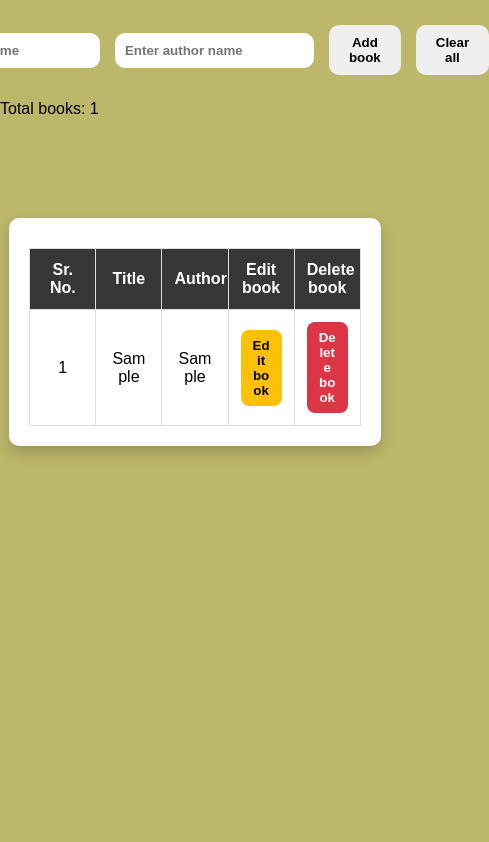
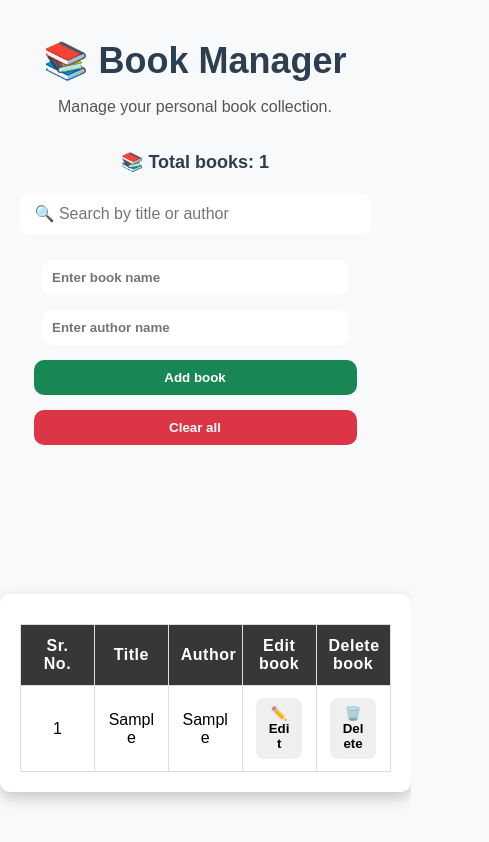
Before and after one commit to himanshujadav27/book-manager, a plain HTML site: page index.html in a window 390 px wide. Both pictures are taken after typing "Sample", "Sample" into the empty fields and a click on the button "Add book". Shown: the whole page, 489 px wide, since content can reach past the window. Drawn offline with Linux system fonts and the light colour scheme.

Commit message:
Remaining design done, search input added, better validations, table improvemnet, responsivenss done

```diff
--- a/assets/style.css
+++ b/assets/style.css
@@ -2,7 +2,7 @@ body {
 
     font-family: Arial, Helvetica, sans-serif;
 
-    background-color: darkkhaki;
+    background-color: #F8F9FA;
 
     color: black;
 
@@ -28,6 +28,8 @@ body {
 
 input {
 
+    box-sizing: border-box;
+
     padding: 10px;
 
     width: 300px;
@@ -37,6 +39,14 @@ input {
     border-radius: 10px;
 
     font-weight: bold;
+}
+
+input:focus{
+
+    outline:none;
+
+    box-shadow:0 0 8px rgba(13,110,253,.35);
+
 }
 
 button {
@@ -54,9 +64,20 @@ button {
     cursor: pointer;
 }
 
-.container-table {
+button:hover{
 
-    max-width: 85%;
+transform:translateY(-2px);
+
+}
+
+
+.table-wrapper {
+
+    max-width: 1000px;
+
+    overflow-x:auto;
+
+    width: 95%;
 
     margin: 100px auto;
 
@@ -95,6 +116,12 @@ th, td {
 td {
 
     word-break: break-all;
+
+}
+
+th {
+
+    letter-spacing: .5px;
 
 }
 
@@ -159,3 +186,157 @@ td button:hover {
     color:white;
 
 }
+
+#add_book{
+
+    background:#198754;
+
+    color:white;
+
+}
+
+#clear_btn{
+
+    background:#dc3545;
+
+    color:white;
+
+}
+
+.empty-message{
+
+    text-align:center;
+
+    padding:30px;
+
+    color:#6c757d;
+
+    font-style:italic;
+
+}
+
+#searchInput{
+
+    display:block;
+
+    width:350px;
+
+    max-width:90%;
+
+    margin:20px auto;
+
+    padding:12px 15px;
+
+    border:none;
+
+    border-radius:10px;
+
+    font-size:16px;
+
+    font-weight:500;
+
+    box-sizing:border-box;
+
+}
+
+.title{
+
+    text-align:center;
+
+    font-size:48px;
+
+    margin:40px 0 10px;
+
+    color:#2C3E50;
+
+}
+
+.subtitle{
+
+    text-align:center;
+
+    color:#555;
+
+    font-size:18px;
+
+    margin-bottom:35px;
+
+}
+
+#book_count{
+
+    text-align:center;
+
+    font-size:18px;
+
+    font-weight:bold;
+
+    color:#2C3E50;
+
+    margin:20px 0;
+
+}
+
+#error_msg{
+
+    text-align:center;
+
+    color:#DC3545;
+
+    font-weight:bold;
+
+    min-height:24px;
+
+    margin-top:10px;
+
+}
+
+@media(max-width:768px){
+
+     .title{
+
+        font-size:36px;
+
+    }
+
+    .subtitle{
+
+        font-size:16px;
+
+        padding:0 20px;
+
+    }
+
+    #searchInput{
+
+        width:90%;
+
+    }
+
+    .search-box{
+
+        flex-direction:column;
+
+    }
+
+    input{
+
+        width:90%;
+
+    }
+
+    button{
+
+        width:95%;
+
+    }
+
+    .container-table{
+
+        width:95%;
+
+        margin:40px auto;
+
+    }
+
+}
--- a/books.js
+++ b/books.js
@@ -5,6 +5,7 @@ let clear_btn = document.getElementById("clear_btn");
 let error_msg = document.getElementById("error_msg");
 let book_count = document.getElementById("book_count");
 let recordTable = document.getElementById("recordTable");
+const searchInput = document.getElementById("searchInput");
 
 
 let books = JSON.parse(
@@ -14,10 +15,85 @@ let books = JSON.parse(
 displayBooks();
 bookCount();
 
+authorInput.addEventListener("keydown", () => {
+
+    if(event.key == "Enter") {
+
+        add_book.click();
+
+    }
+
+})
+
+
+
+searchInput.addEventListener("input", searchBooks);
+
+function searchBooks() {
+
+        recordTable.innerHTML = "";
+
+        let searchText = searchInput.value.toLowerCase();
+
+            if(searchText === ""){
+
+                displayBooks();
+
+                return;
+
+            }
+
+
+        let found = false;
+
+        for(let i = 0; i < books.length; i++) {
+
+            let title = books[i].title.toLowerCase();
+
+            let author = books[i].author.toLowerCase();
+
+            if(title.includes(searchText) || author.includes(searchText)) {
+
+            found = true;
+
+            recordTable.innerHTML +=
+
+                        `<tr>
+
+                            <td>${i+1}</td>
+
+                            <td>${books[i].title}</td>
+
+                            <td>${books[i].author}</td>
+
+                            <td><button class="editButton" onclick="editBook(${i})">✏️ Edit</button></td>
+
+                            <td><button class="deleteButton" onclick="deleteBook(${i})">🗑️ Delete</button></td>
+
+                        </tr>`
+
+
+            }
+
+        }
+
+        if(!found){
+
+                recordTable.innerHTML = `
+                    <tr>
+                        <td colspan="5" class="empty-message">
+                            🔍 No matching books found.
+                        </td>
+                    </tr>
+                `;
+        }
+
+    }
+
 
 function bookCount() {
 
-    book_count.innerHTML = "Total books: " + books.length;
+    book_count.innerHTML = "📚 Total books: " + books.length;
 
 }
 
@@ -43,9 +119,9 @@ add_book.addEventListener("click", () => {
 
          books.push({
 
-             title: bookTitle_Input.value,
+             title: bookTitle_Input.value.trim(),
 
-             author: authorInput.value
+             author: authorInput.value.trim()
 
          });
 
@@ -71,6 +147,17 @@ function displayBooks(){
     authorInput.value = "";
     recordTable.innerHTML = "";
 
+    if(books.length === 0) {
+
+        recordTable.innerHTML = `
+                                <tr>
+                                    <td class="empty-message" colspan="5">
+                                        📚 No books added yet.
+                                    </td>
+                                </tr>`;
+
+    }
+
     for(let i = 0; i < books.length; i++){
 
         recordTable.innerHTML +=
@@ -83,9 +170,9 @@ function displayBooks(){
 
             <td>${books[i].author}</td>
 
-            <td><button id="editButton" onclick="editBook(${i})">Edit book</button></td>
+            <td><button class="editButton" onclick="editBook(${i})">✏️ Edit</button></td>
 
-            <td><button id="deleteButton" onclick="deleteBook(${i})">Delete book</button></td>
+            <td><button class="deleteButton" onclick="deleteBook(${i})">🗑️ Delete</button></td>
 
         </tr>`
 
@@ -123,13 +210,13 @@ clear_btn.addEventListener("click", () => {
 
 function editBook(index){
 
-    let choice = prompt("What you want to edit?\n.1 Title \n2. Author");
+    let choice = prompt(`Edit Book 1. Edit Title 2. Edit Author`);
 
     if(choice === "1"){
 
         let newTitle = prompt("Enter new title");
 
-            if(newTitle !== null && newTitle.tdim() !== ""){
+            if(newTitle !== null && newTitle.trim() !== ""){
 
                 books[index].title = newTitle;
                 saveBooks();
@@ -140,7 +227,7 @@ function editBook(index){
 
         let newAuthor = prompt("Enter new author name");
 
-            if (newAuthor !== null && newAuthor.tdim() !== ""){
+            if (newAuthor !== null && newAuthor.trim() !== ""){
 
                 books[index].author = newAuthor;
                 saveBooks();
--- a/index.html
+++ b/index.html
@@ -8,6 +8,22 @@
     <link rel="stylesheet" href="assets/style.css">
 </head>
 <body>
+
+    <h1 class="title">
+
+        📚 Book Manager
+
+    </h1>
+
+    <p class="subtitle">
+
+        Manage your personal book collection.
+
+    </p>
+
+    <p id="book_count"></p>
+
+    <input type="text" id="searchInput" placeholder="🔍 Search by title or author">
 
     <div class="search-box">
 
@@ -23,10 +39,7 @@
 
     <p id="error_msg"></p>
 
-    <p id="book_count"></p>
-
-
-    <div class="container-table">
+    <div class="table-wrapper">
 
         <table>
 
```
